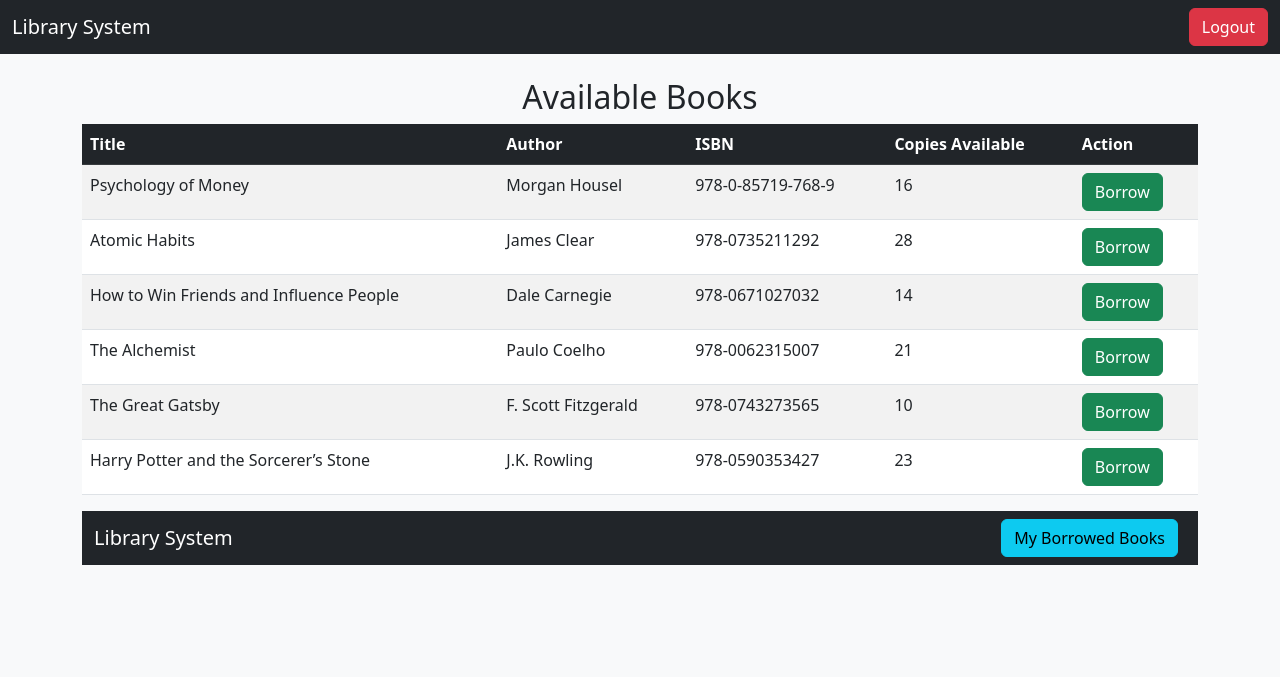
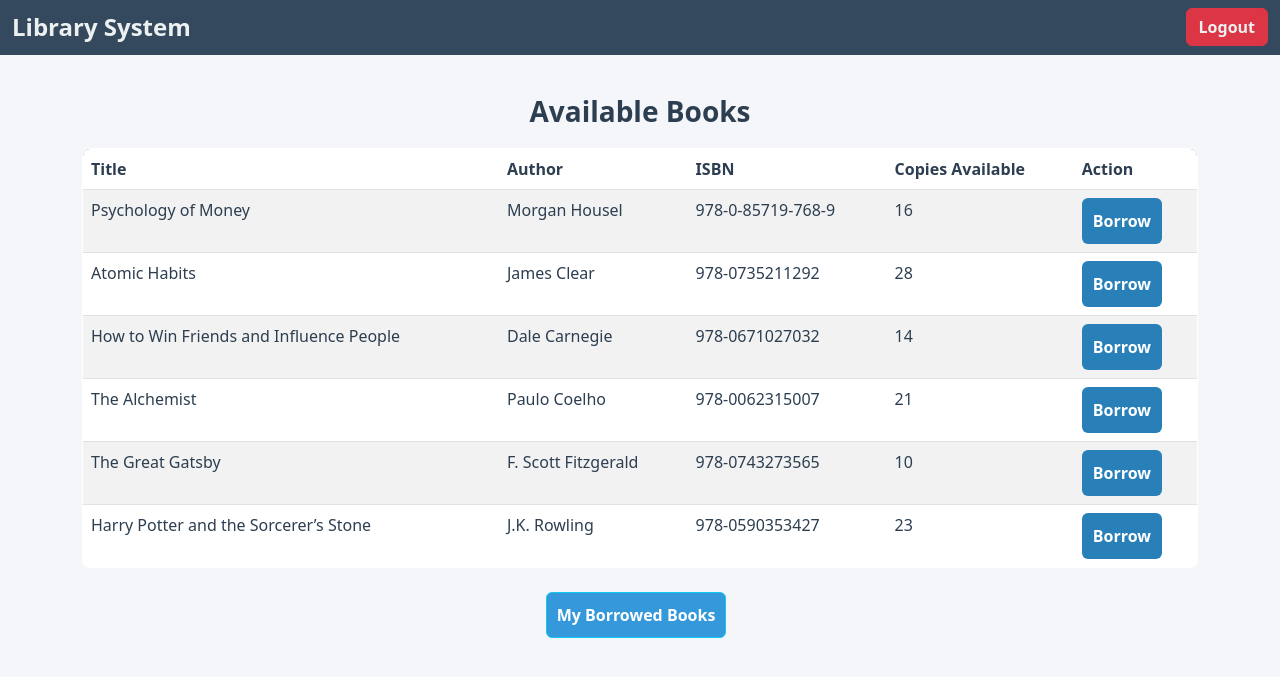
Before and after one commit to IVON1010/BibliothekHub, a Django app: page /books/ in a window 1280 px wide. Shown: the top 677 px of the page. Run offline with Django 4.2, Linux system fonts and the light colour scheme; a user stored in the database is signed in; data comes from the database, SQL or seed files in the repository; both versions use the stored data as it was after the commit.

Commit message:
updated styling of different pages

```diff
--- a/books/templates/book/book_list.html
+++ b/books/templates/book/book_list.html
@@ -6,20 +6,125 @@
     <meta name="viewport" content="width=device-width, initial-scale=1.0">
     <title>Library Books</title>
     <link rel="stylesheet" href="https://cdn.jsdelivr.net/npm/bootstrap@5.3.0/dist/css/bootstrap.min.css">
+    <style>
+        body {
+            background-color: #F4F6F9;
+            color: #2C3E50; /* Dark text color */
+        }
+
+        .navbar {
+            background-color: #34495E;
+        }
+
+        .navbar-brand {
+            color: #ECF0F1;
+            font-size: 24px;
+            font-weight: bold;
+        }
+
+        .navbar a {
+            color: #ECF0F1;
+            font-weight: bold;
+        }
+
+        .navbar a:hover {
+            color: #3498DB;
+        }
+
+        .container {
+            margin-top: 40px;
+        }
+
+        h2 {
+            color: #2C3E50;
+            text-align: center;
+            font-size: 28px;
+            font-weight: bold;
+        }
+
+        /* Table Styling */
+        table {
+            background-color: #FFFFFF; /* Light background for the table */
+            border-radius: 8px;
+            overflow: hidden;
+            margin-top: 20px;
+            width: 100%;
+            border: 1px solid #BDC3C7; /* Border color to define the table */
+        }
+
+        /* Table Header Styling */
+        .table thead {
+            background-color: #2980B9;
+            color: #FFFFFF; /* White text for the header */
+        }
+
+        .table th, .table td {
+            color: #2C3E50; /* Dark text color for better contrast */
+        }
+
+        /* Table Row Styling */
+        .table-striped tbody tr:nth-of-type(odd) {
+            background-color: #F9F9F9; /* Slight gray background for odd rows */
+        }
+
+        .table-striped tbody tr:nth-of-type(even) {
+            background-color: #FFFFFF; /* White background for even rows */
+        }
+
+        .btn-custom {
+            background-color: #2980B9;
+            color: white;
+            font-weight: bold;
+            padding: 10px;
+            border-radius: 6px;
+            transition: 0.3s ease;
+        }
+
+        .btn-custom:hover {
+            background-color: #3498DB;
+            transform: scale(1.05);
+        }
+
+        .btn-info {
+            background-color: #3498DB;
+            color: white;
+            font-weight: bold;
+            padding: 10px;
+            border-radius: 6px;
+            transition: 0.3s ease;
+        }
+
+        .btn-info:hover {
+            background-color: #2980B9;
+        }
+
+        .btn-secondary {
+            background-color: #7F8C8D;
+            color: white;
+            font-weight: bold;
+            padding: 10px;
+            border-radius: 6px;
+        }
+
+        .btn-secondary:disabled {
+            background-color: #95A5A6;
+            cursor: not-allowed;
+        }
+    </style>
 </head>
-<body class="bg-light">
+<body>
 
-    <nav class="navbar navbar-dark bg-dark">
+    <nav class="navbar navbar-dark">
         <div class="container-fluid">
             <span class="navbar-brand mb-0 h1">Library System</span>
             <a href="{% url 'logout' %}" class="btn btn-danger">Logout</a>
         </div>
     </nav>
 
-    <div class="container mt-4">
-        <h2 class="text-center">Available Books</h2>
+    <div class="container">
+        <h2>Available Books</h2>
         <table class="table table-striped">
-            <thead class="table-dark">
+            <thead>
                 <tr>
                     <th>Title</th>
                     <th>Author</th>
@@ -39,7 +144,7 @@
                         {% if book.available_copies > 0 %}
                             <form method="post" action="{% url 'borrow_book' book.id %}">
                                 {% csrf_token %}
-                                <button type="submit" class="btn btn-success">Borrow</button>
+                                <button type="submit" class="btn btn-custom">Borrow</button>
                             </form>
                         {% else %}
                             <button class="btn btn-secondary" disabled>Out of Stock</button>
@@ -54,15 +159,9 @@
             </tbody>
         </table>
 
-        <nav class="navbar navbar-dark bg-dark">
-            <div class="container-fluid">
-                <span class="navbar-brand mb-0 h1">Library System</span>
-                <div>
-                    <a href="{% url 'borrowed_books' %}" class="btn btn-info me-2">My Borrowed Books</a>
-                </div>
-            </div>
-        </nav>
-
+        <div class="d-flex justify-content-center mt-4">
+            <a href="{% url 'borrowed_books' %}" class="btn btn-info me-2">My Borrowed Books</a>
+        </div>
     </div>
 
     <script src="https://cdn.jsdelivr.net/npm/bootstrap@5.3.0/dist/js/bootstrap.bundle.min.js"></script>
```
Also changed, not shown: books/templates/book/login.html (+102 -0 lines), books/templates/book/signup.html (+71 -28 lines), db.sqlite3.
